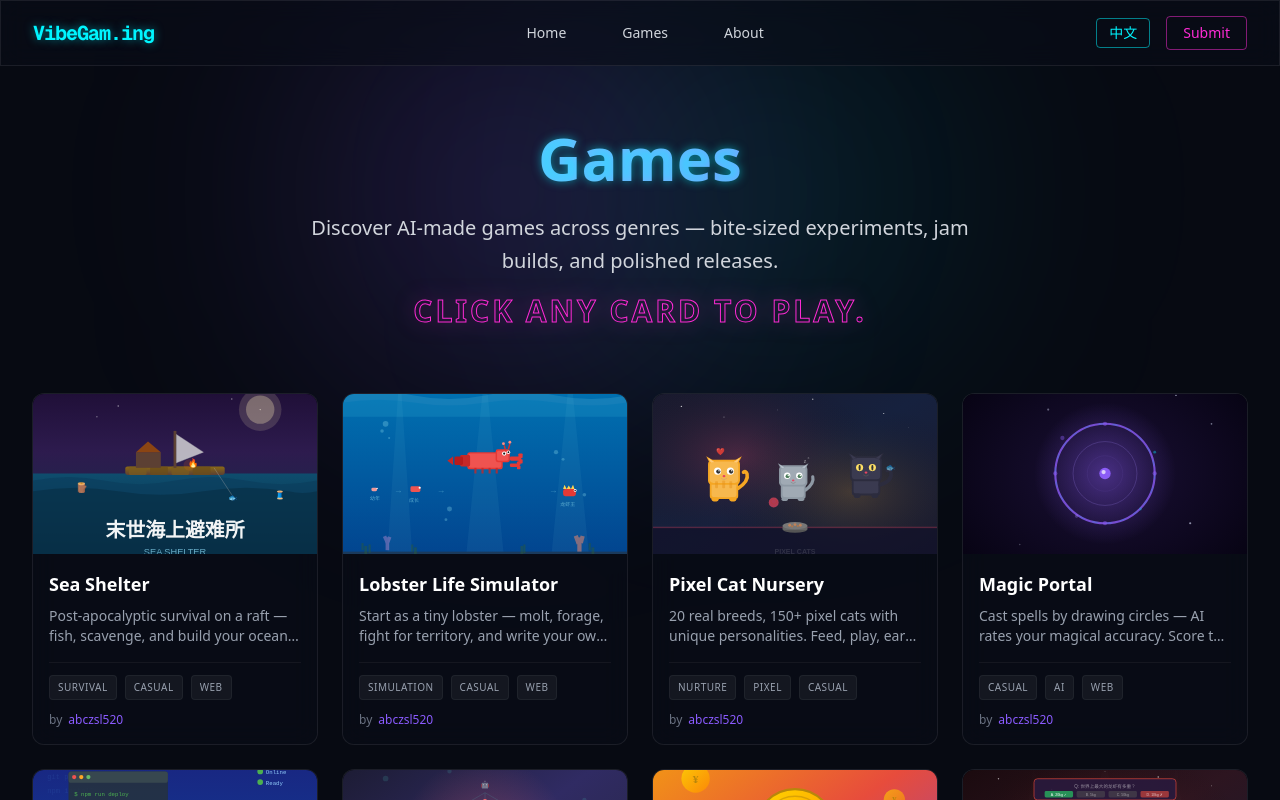
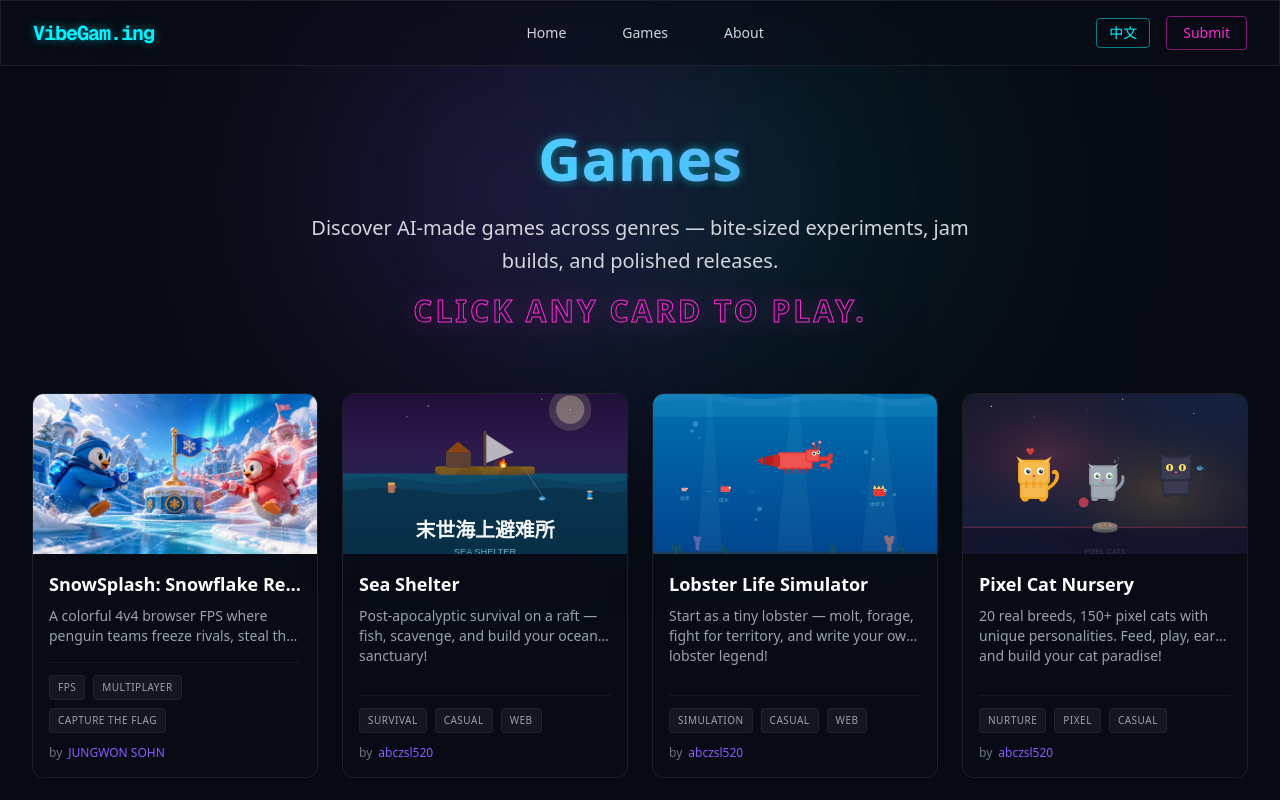
Before and after one commit to MaydayV/vibegaming, a Next.js app: page /en/games in a window 1280 px wide. Shown: the top 800 px of the page. Built offline with nearby package versions, Linux system fonts and the light colour scheme.

Commit message:
Add SnowSplash

```diff
--- a/src/content/games.ts
+++ b/src/content/games.ts
@@ -12,6 +12,19 @@ export type Game = {
 };
 
 export const games: Game[] = [
+    {
+        slug: "snowsplash",
+        title: "SnowSplash: Snowflake Rescue Squad",
+        tagline: {
+            en: "A colorful 4v4 browser FPS where penguin teams freeze rivals, steal the flag, and dash home to score.",
+            zh: "一款缤纷的 4v4 浏览器 FPS：企鹅队伍冻结对手、夺取旗帜并冲回基地得分。"
+        },
+        url: "https://snow.samchon.cloud",
+        author: "JUNGWON SOHN",
+        tags: ["FPS", "Multiplayer", "Capture the Flag", "Web", "Codex"],
+        createdAt: "2026-08-24",
+        cover: "/covers/snowsplash.jpg"
+    },
     {
         slug: "neon-drift",
         title: "Neon Drift",
```
Also changed, not shown: public/covers/snowsplash.jpg (added).
